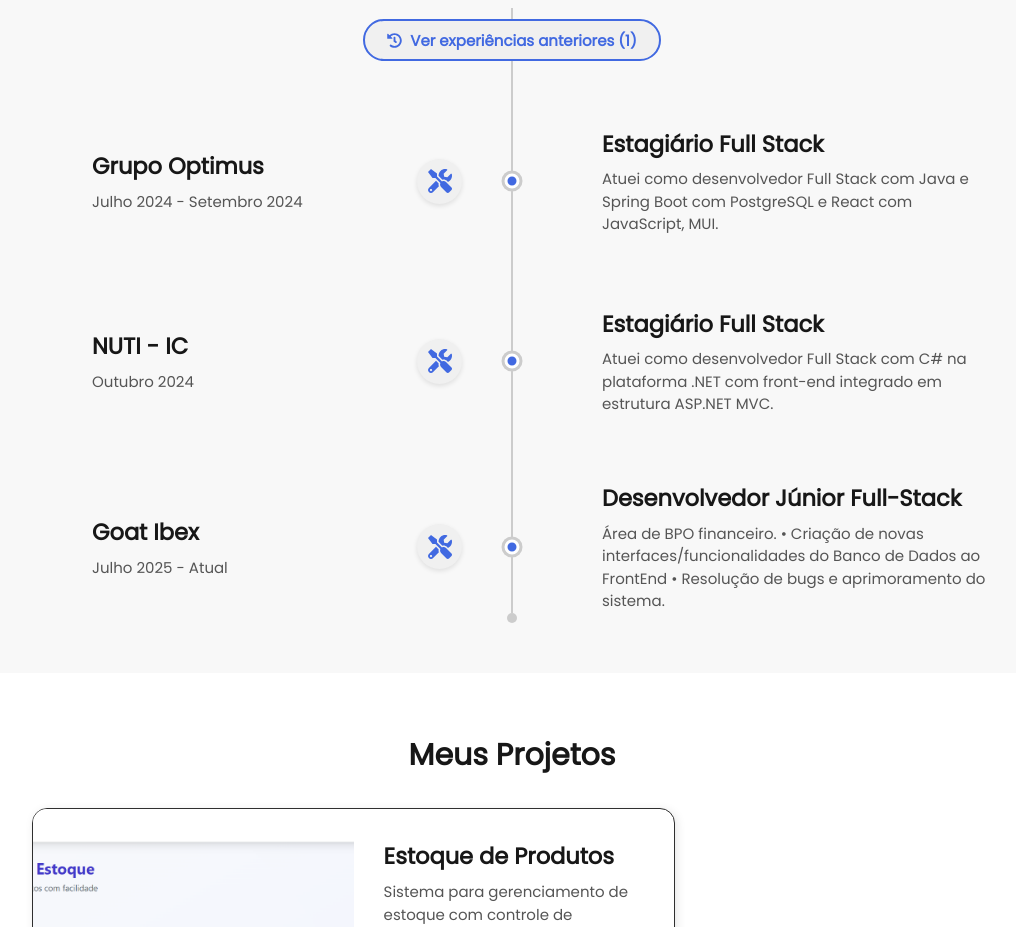
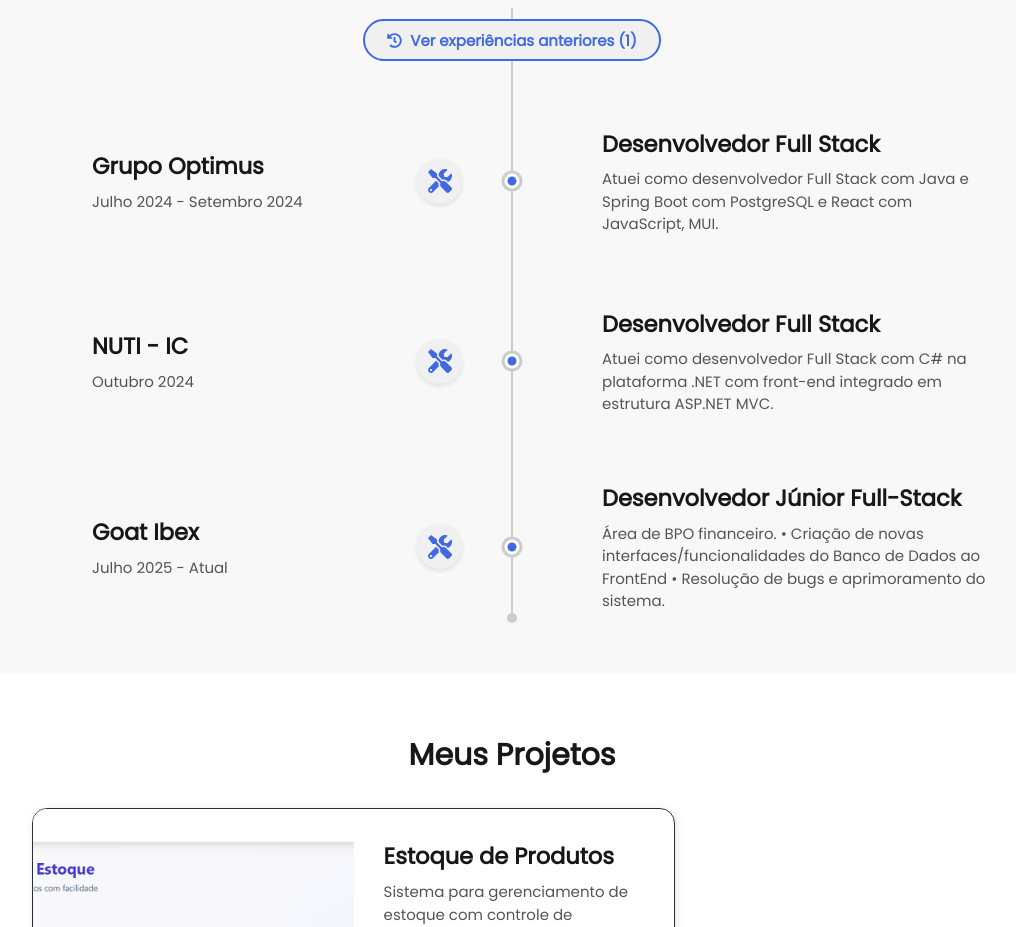
Before and after one commit to Parron01/Parron01-Portfolio, a React (Vite) app: page / in a window 1280 px wide. Shown: the part 1520-2447 px from the top of the page, without its empty margins (128-1144 px from the left). Built offline with nearby package versions, Linux system fonts and the light colour scheme.

Commit message:
Ajustando textos.

```diff
--- a/src/data/portfolioData.js
+++ b/src/data/portfolioData.js
@@ -105,7 +105,7 @@ export const experiencesData = [
     id: 2,
     company: "Grupo Optimus",
     date: "Julho 2024 - Setembro 2024",
-    role: "Estagiário Full Stack",
+    role: "Desenvolvedor Full Stack",
     description:
       "Atuei como desenvolvedor Full Stack com Java e Spring Boot com PostgreSQL e React com JavaScript, MUI.",
     color: "#4169E1",
@@ -115,7 +115,7 @@ export const experiencesData = [
     id: 3,
     company: "NUTI - IC",
     date: "Outubro 2024",
-    role: "Estagiário Full Stack",
+    role: "Desenvolvedor Full Stack",
     description:
       "Atuei como desenvolvedor Full Stack com C# na plataforma .NET com front-end integrado em estrutura ASP.NET MVC.",
     color: "#4169E1",
```
